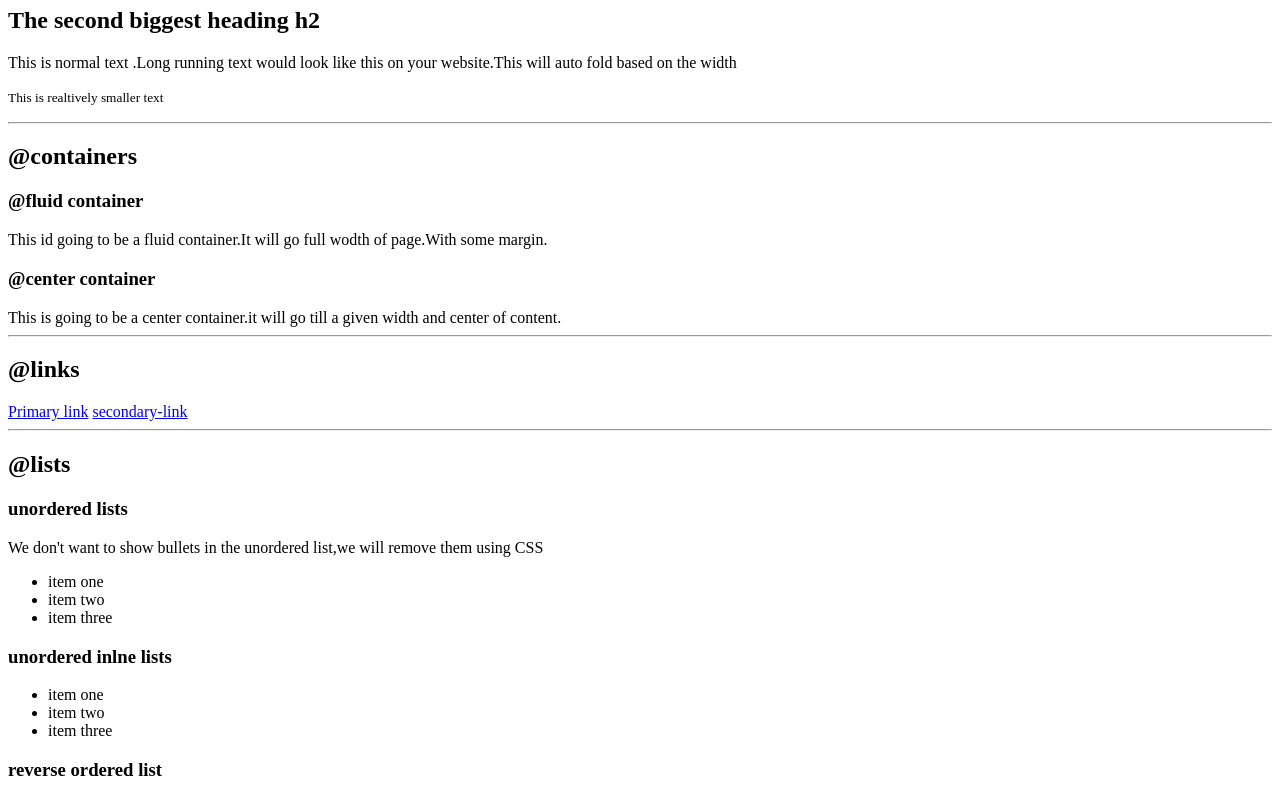
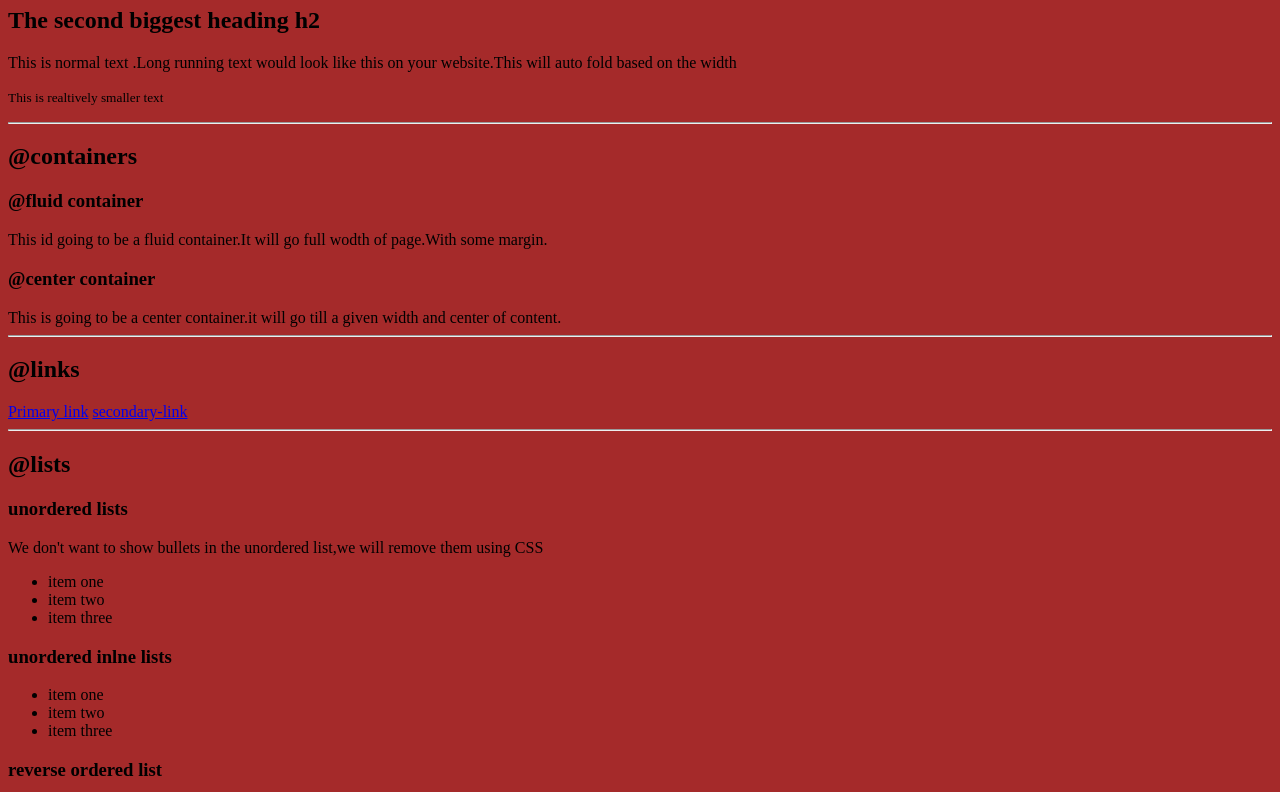
Before and after one commit to himanshu-pixel/dev-folio-component-library, a plain HTML site: page index.html in a window 1280 px wide. Shown: the part 322-1114 px from the top of the page. Drawn offline with Linux system fonts and the light colour scheme.

Commit message:
css:adding style sheet

```diff
--- a/index.html
+++ b/index.html
@@ -5,6 +5,7 @@
     <meta http-equiv="X-UA-Compatible" content="IE=edge" />
     <meta name="viewport" content="width=device-width, initial-scale=1.0" />
     <title>dev-folio</title>
+    <link rel="stylesheet" href="styles.css" rel="stylesheet" />
   </head>
   <body>
     <h1>Himanshu's component library</h1>
--- /dev/null
+++ b/styles.css
@@ -0,0 +1,3 @@
+body {
+  background-color: brown;
+}
```
